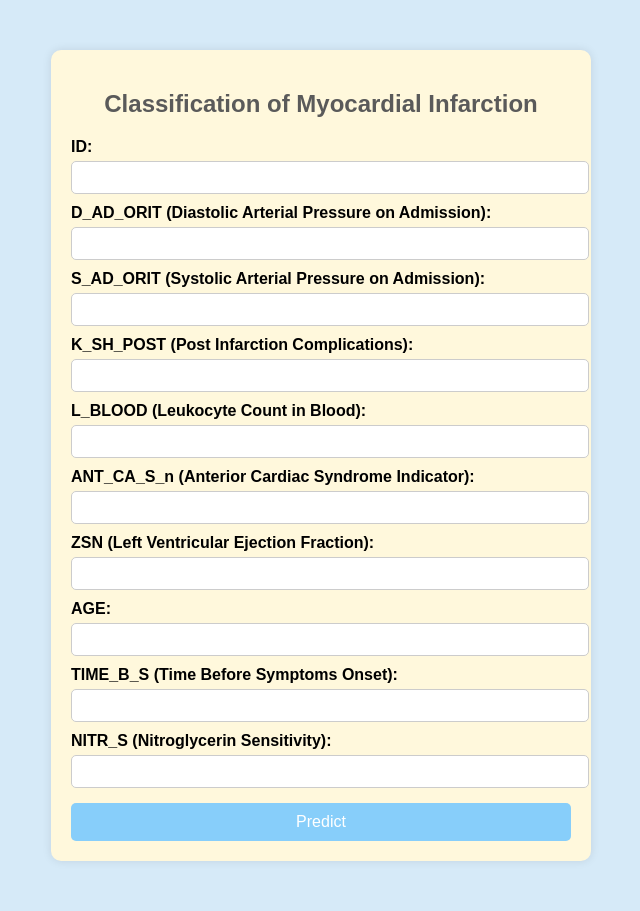
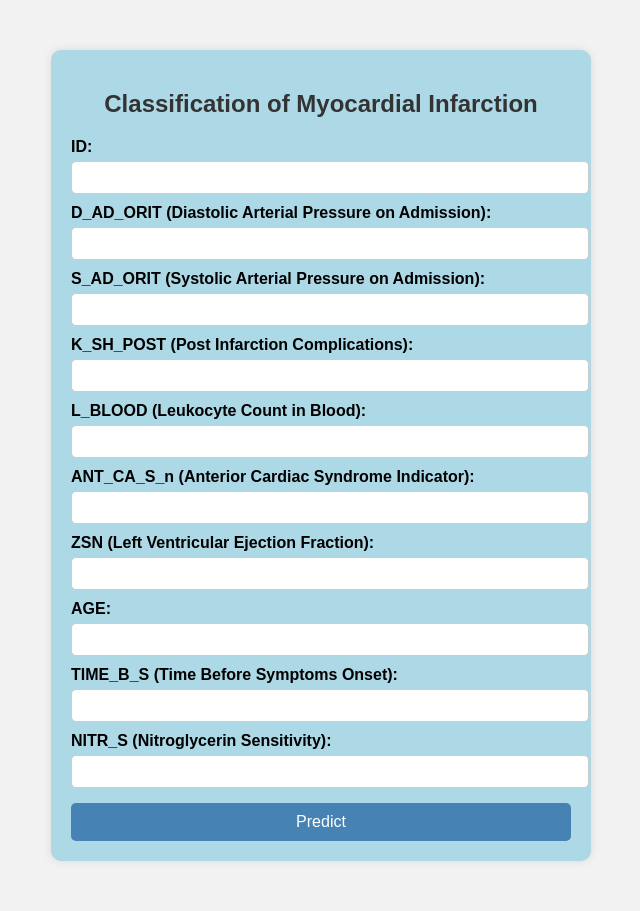
Before and after one commit to deepikareddy-22/Myocardial-infraction, a Flask app: page / in a window 1280 px wide. Shown: the whole page, without its empty margins (319-959 px from the left). Run offline with Flask 3, Linux system fonts and the light colour scheme; parts of the project's set-up code (start-up, migrations or seed data) failed here and were passed over.

Commit message:
Update home.html

```diff
--- a/templates/home.html
+++ b/templates/home.html
@@ -6,20 +6,20 @@
     <title>Classification of Myocardial Infarction</title>
     <style>
         body {
-            background-color: #D6EAF8; /* Light pastel blue background */
+            background-color: #f2f2f2; /* Light grey background */
             font-family: Arial, sans-serif;
         }
         .container {
             max-width: 500px;
             margin: 50px auto;
-            background: #fff8dc; /* Keeping the container light pastel yellow */
+            background: #add8e6; /* Light blue container */
             padding: 20px;
             border-radius: 10px;
             box-shadow: 0px 0px 10px rgba(0, 0, 0, 0.1);
         }
         h2 {
             text-align: center;
-            color: #5a5a5a;
+            color: #333;
         }
         label {
             font-weight: bold;
@@ -36,7 +36,7 @@
         button {
             width: 100%;
             padding: 10px;
-            background: #87CEFA; /* Light pastel blue */
+            background: #4682B4; /* Medium blue */
             border: none;
             border-radius: 5px;
             margin-top: 15px;
@@ -45,7 +45,7 @@
             color: white;
         }
         button:hover {
-            background: #4682B4;
+            background: #4169E1; /* Royal blue */
         }
     </style>
 </head>
```
